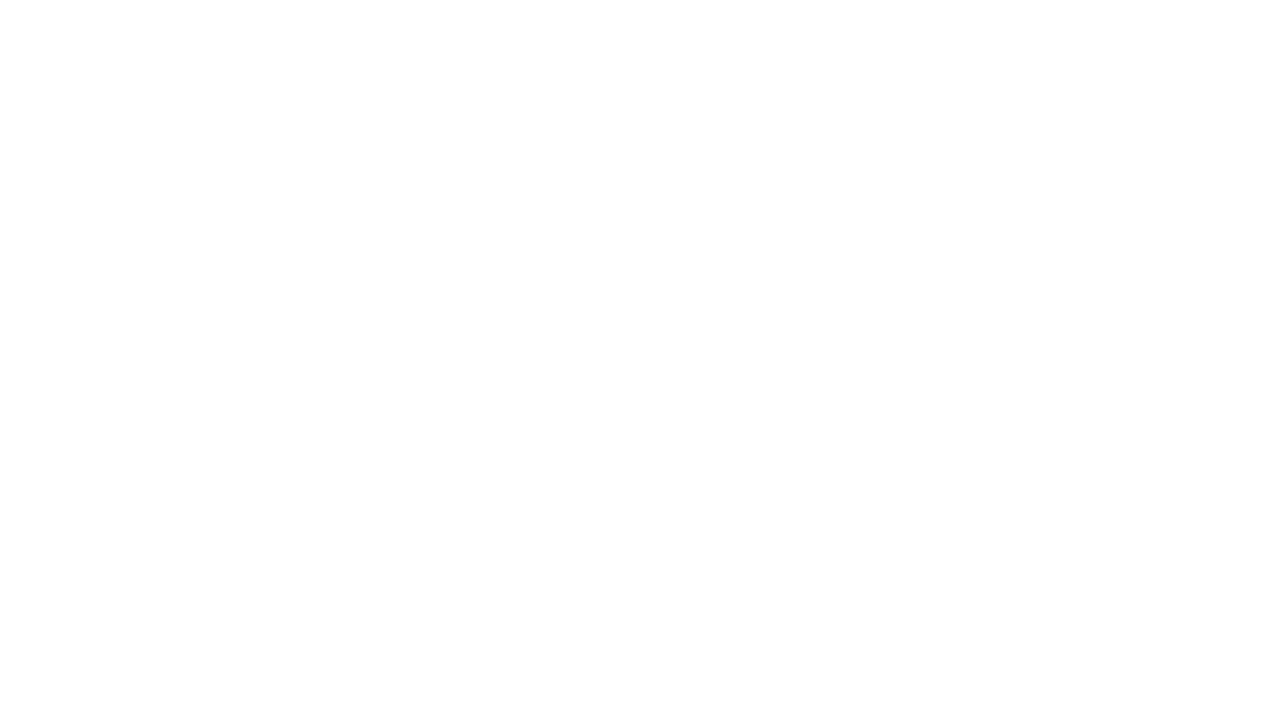
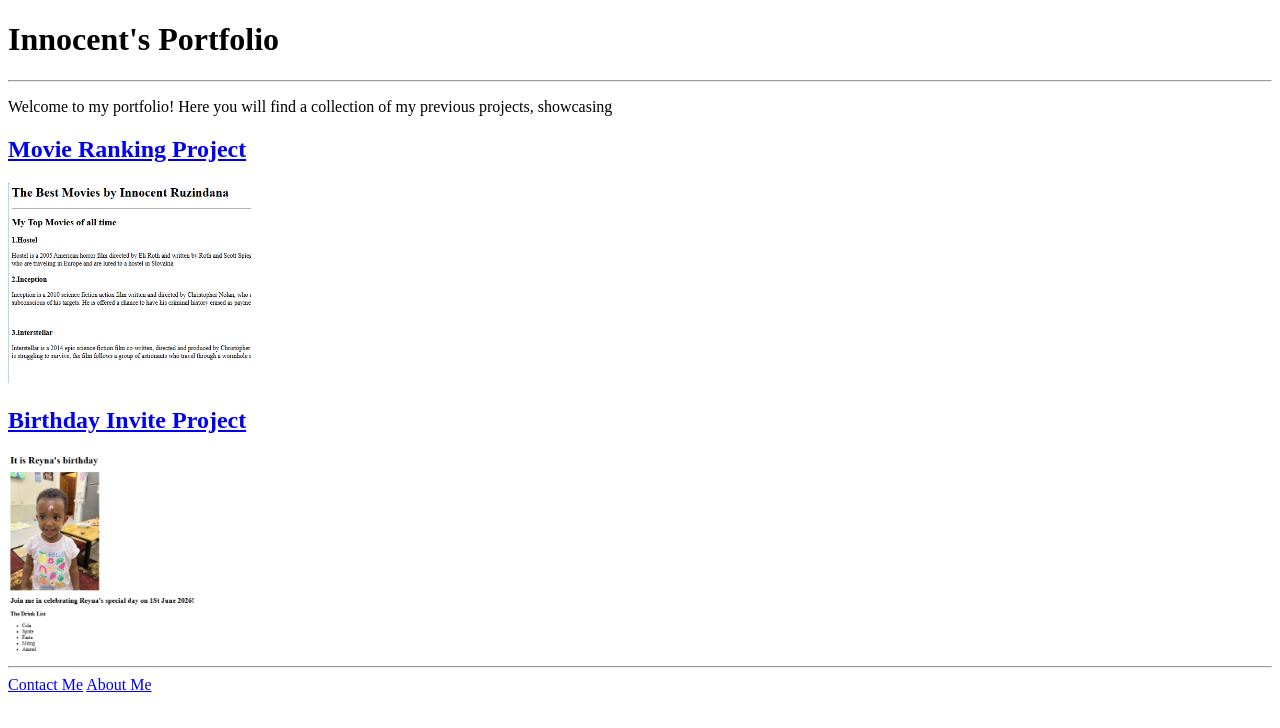
Before and after one commit to centndana/Inno-Pfolio, a plain HTML site: page index.html in a window 1280 px wide. Drawn offline with Linux system fonts and the light colour scheme.

Commit message:
Add files via upload

```diff
--- a/index.html
+++ b/index.html
@@ -1,11 +1,22 @@
 <!-- TODO 1: Create the HTML Boilerplate -->
-
-<!-- TODO 2: Add Your previous projects' HTML into the public folder -->
-
+ <!DOCTYPE html>
+ <html lang="en">
+ <head>
+    <meta charset="UTF-8">
+    <meta name="viewport" content="width=device-width, initial-scale=1.0">
+    <title>Document</title>
+ </head>
+ <body>
+   <!-- TODO 2: Add Your previous projects' HTML into the public folder -->
+<h1>Innocent's Portfolio</h1>
+<hr />
+<p>Welcome to my portfolio! Here you will find a collection of my previous projects, showcasing
 <!-- TODO 3: Take screenshots of your project previews and add the images to the images folder -->
-
+<a href="../4.3 HTML Porfolio Project/public/movie-ranking.html"><h2>Movie Ranking Project</h2></a>
 <!-- TODO 4: Add titles/subtitles etc. -->
-
+ <img src="./assets/images/Movie-ranking.png" height="200" alt="Movie Ranking Project Preview" />
+<a href="../4.3 HTML Porfolio Project/public/birthday-invite.html"><h2>Birthday Invite Project</h2></a>
+<img src="./assets/images/Birthday-invite.png" height="200" alt="Birthday Invite Project Preview" />
 <!-- TODO 5: Add a link to the project pages -->
 
 <!-- TODO 6: Add images to show the project previews
@@ -13,3 +24,8 @@
 https://developer.mozilla.org/en-US/docs/Web/HTML/Element/img#attr-height -->
 
 <!-- TODO 7: Add the Contact Me and About Me page links -->
+<hr />
+<a href="./public/contact.html">Contact Me</a>
+ <a href="./public/about.html">About Me</a>
+</body>
+ </html>
```
